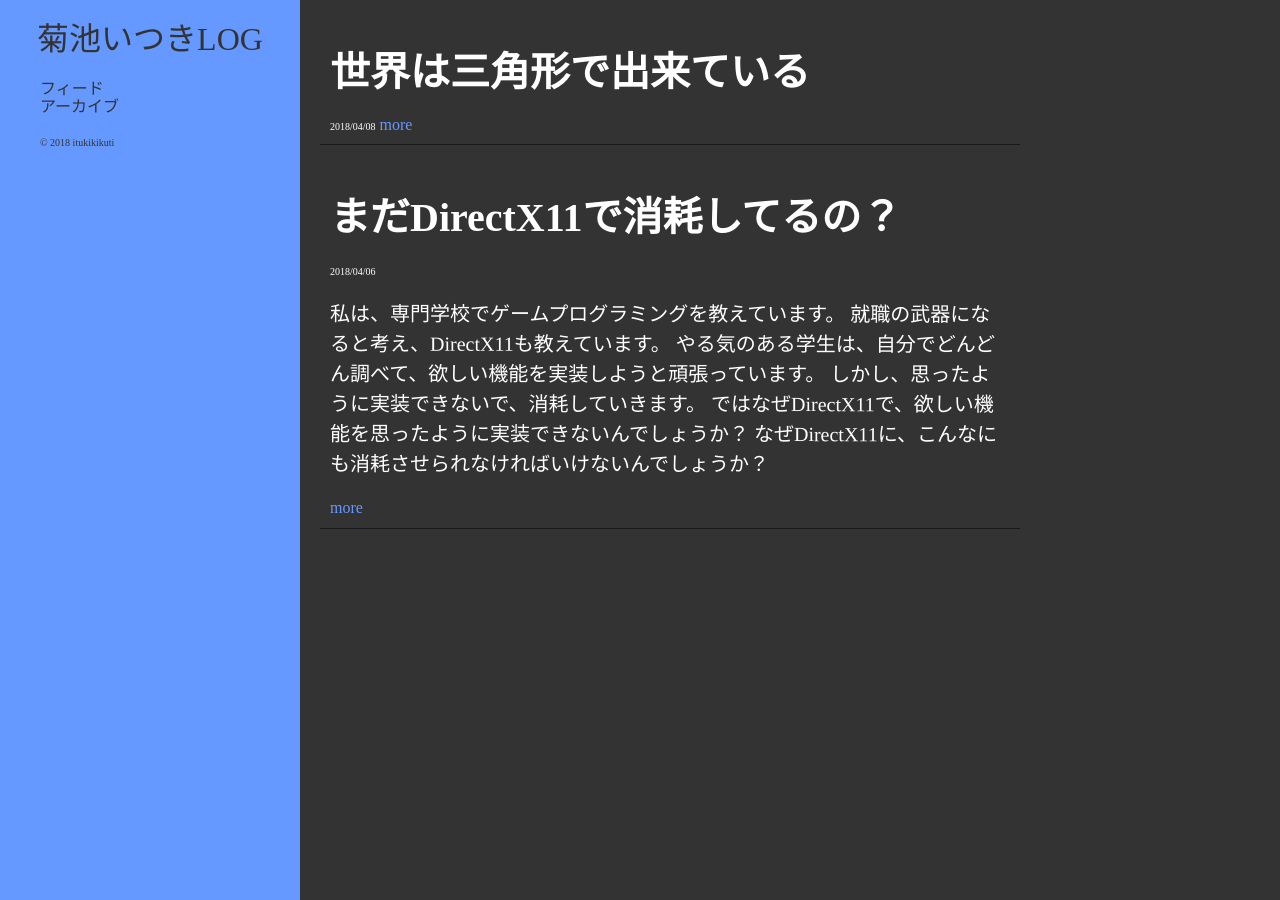
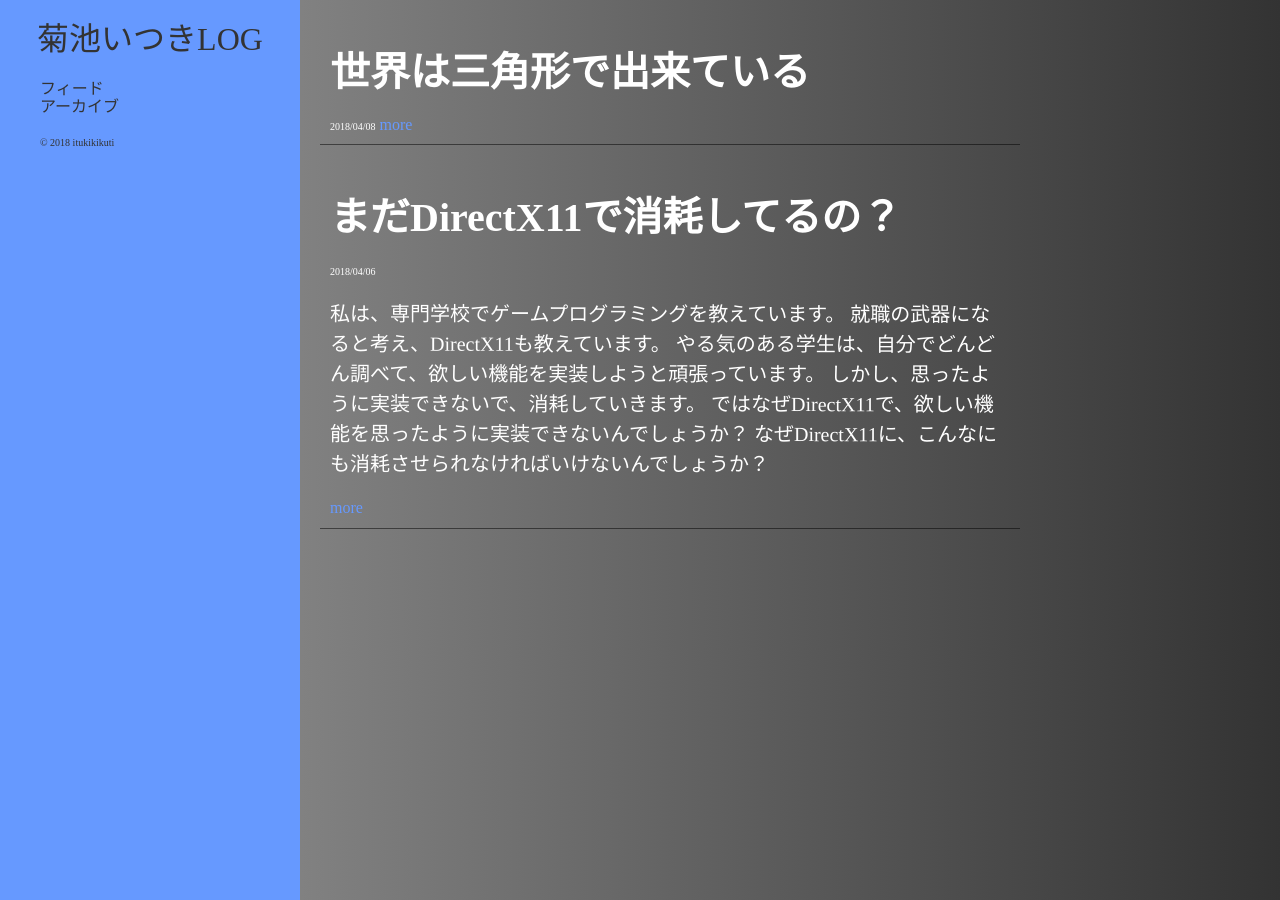
Before and after one commit to itukikikuti/windblow.net, a Jekyll site: the page built from index.html, in a window 1280 px wide. Built offline with Jekyll 4.4.1, drawn with Linux system fonts in a browser that asks for light colours; some web fonts are replaced; the list of posts is cut into pages by our own code.

Commit message:
Update style.scss

```diff
--- a/css/style.scss
+++ b/css/style.scss
@@ -8,7 +8,7 @@
     text-decoration: none;
 }
 body {
-    background: $black;
+    background: linear-gradient(90deg, $black * 3, $black);
     font-family: "Mplus 1p";
     font-weight: 400;
     color: $white;
```
